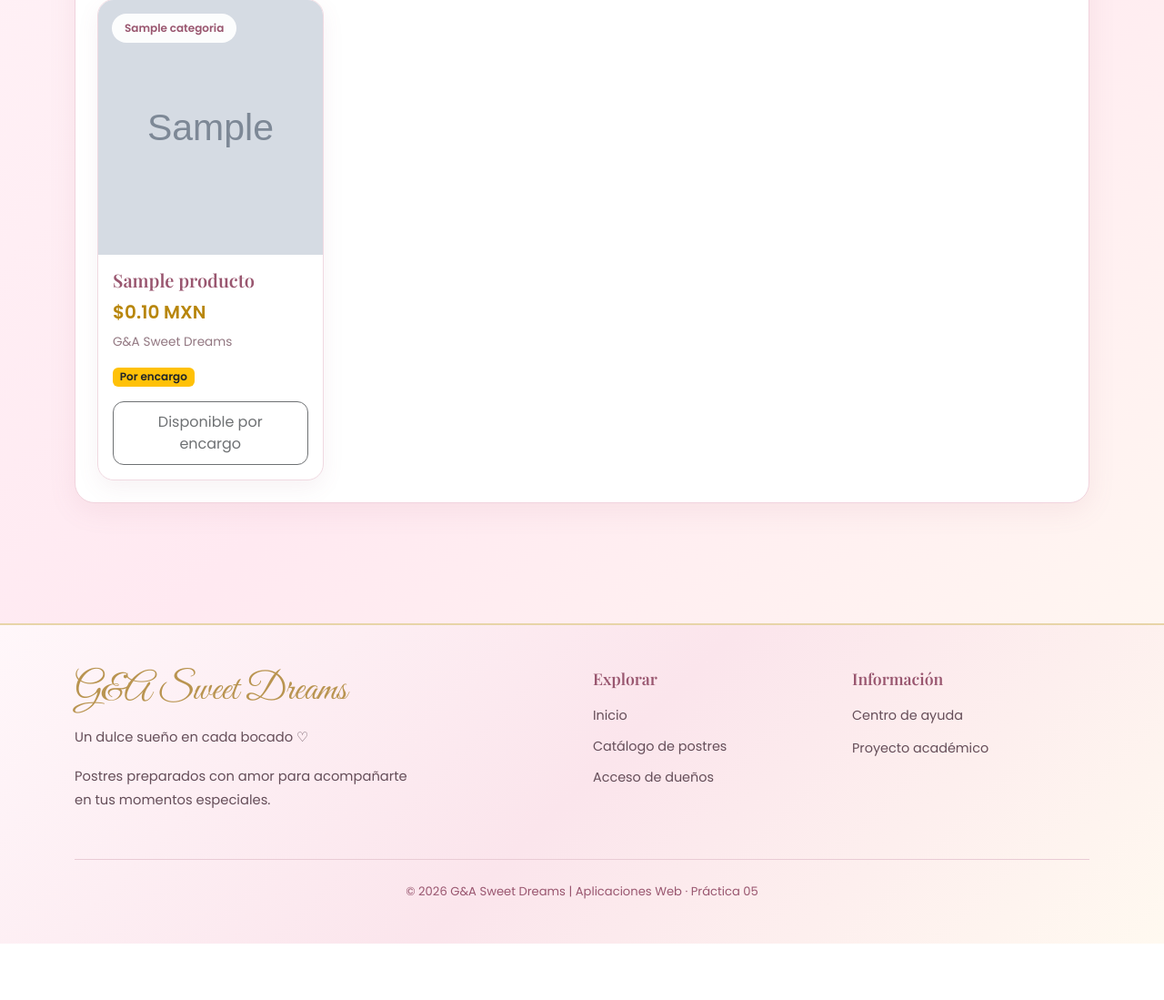
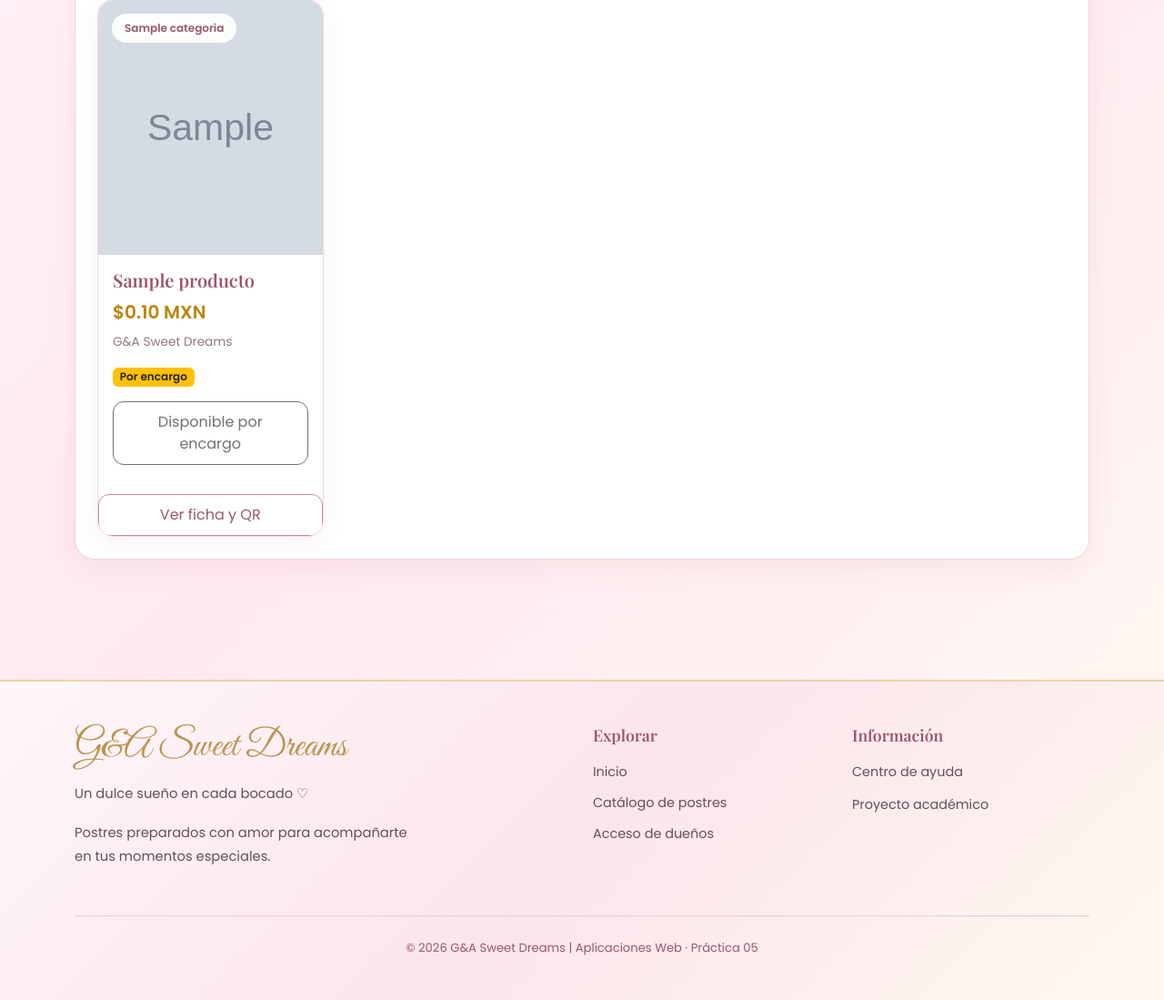
Before and after one commit to gisleytomate/GA-Sweet-Dreams, a Flask app: page /catalogo in a window 1280 px wide. Shown: the part 893-1992 px from the top of the page at 91% size. Before the commit the page ends 1930 px from the top, so only its background shows below. Run offline with Flask 3, Linux system fonts and the light colour scheme; grey boxes marked "Sample" are stand-in pictures; a database or web service that is not in the repository returns one stand-in record (values such as "Sample title"); some libraries are stand-ins or nearby versions.

Commit message:
feat: agregar boton de ficha y QR al catalogo

```diff
--- a/templates/catalogo.html
+++ b/templates/catalogo.html
@@ -221,6 +221,14 @@
                         </div>
 
                     </div>
+
+                    <!-- Botón para consultar la ficha y el código QR -->
+                     <a href="{{ url_for('ficha_producto', id=producto._id) }}"
+                     class="btn btn-outline-rosa w-100 mt-3">
+                     Ver ficha y QR
+                    </a>
+
+
                 </article>
             </div>
 
```
